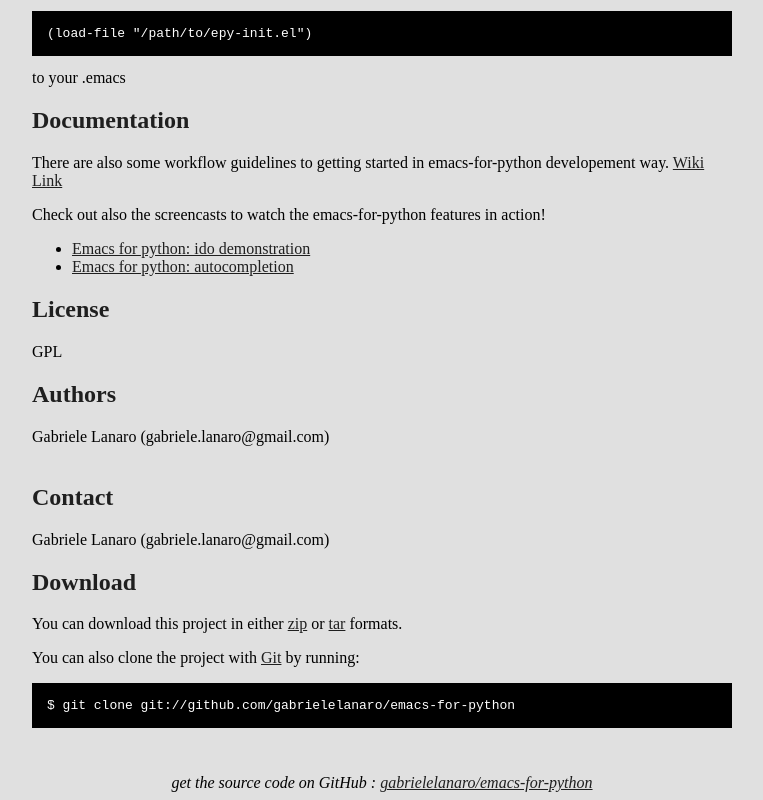
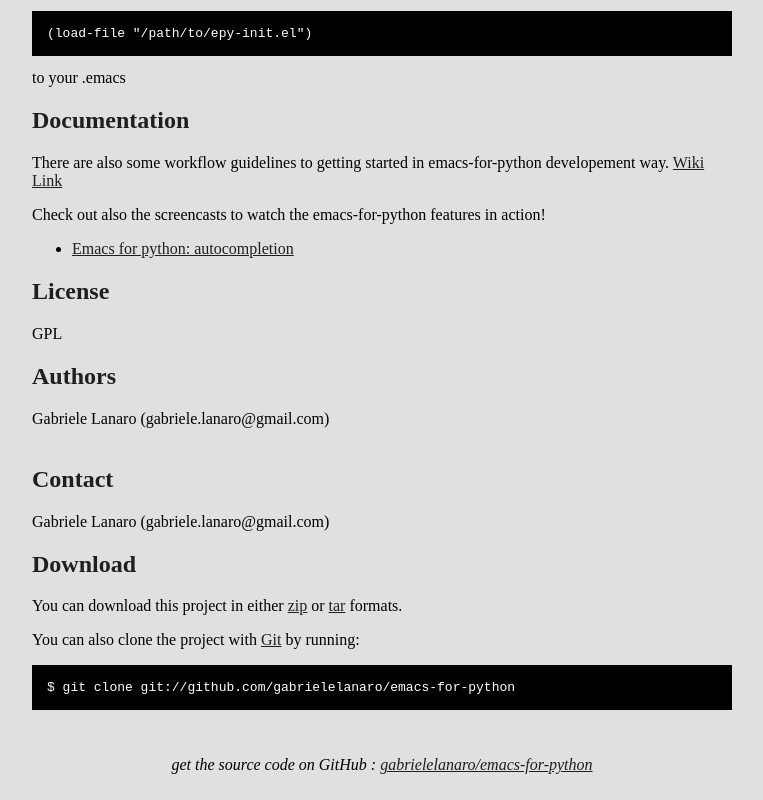
Before and after one commit to gabrielelanaro/emacs-for-python, a plain HTML site: page index.html in a window 1280 px wide. Shown: the part 725-1525 px from the top of the page, without its empty margins (258-1021 px from the left). Drawn offline with Linux system fonts and the light colour scheme.

Commit message:
corrected dead link

```diff
--- a/index.html
+++ b/index.html
@@ -80,7 +80,6 @@ For a more comprehensive list look at the README.</p><h2>Dependencies</h2>
 <p>There are also some workflow guidelines to getting started in emacs-for-python developement way. <a href="http://wiki.github.com/gabrielelanaro/emacs-for-python/workflow">Wiki Link</a></p>
 <p>Check out also the screencasts to watch the emacs-for-python features in action!</p>
 <ul>
-  <li><a href="http://www.youtube.com/watch?v=5cvEJHU3SGk">Emacs for python: ido demonstration</a></li>
   <li><a href="http://www.youtube.com/watch?v=tDTwuOVbAFc">Emacs for python: autocompletion</a></li>
 </ul>
 <h2>License</h2>
```
